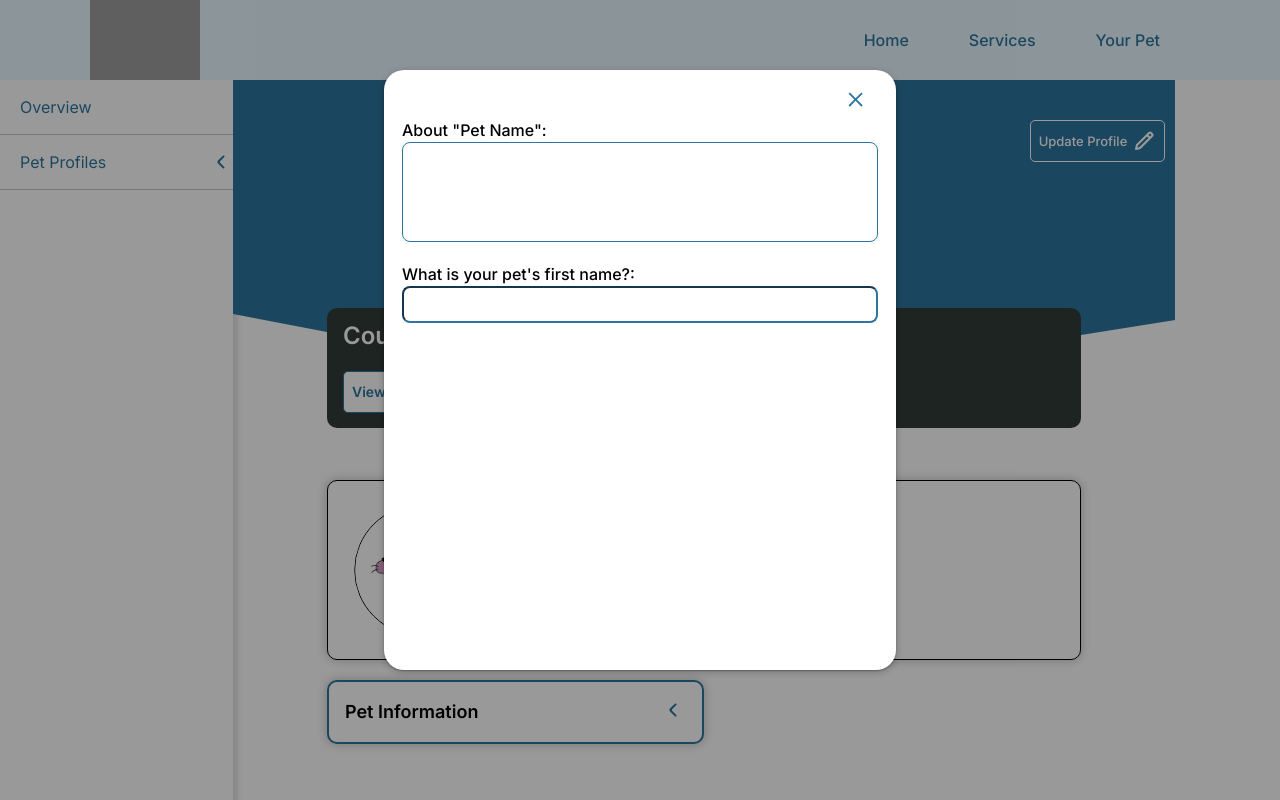
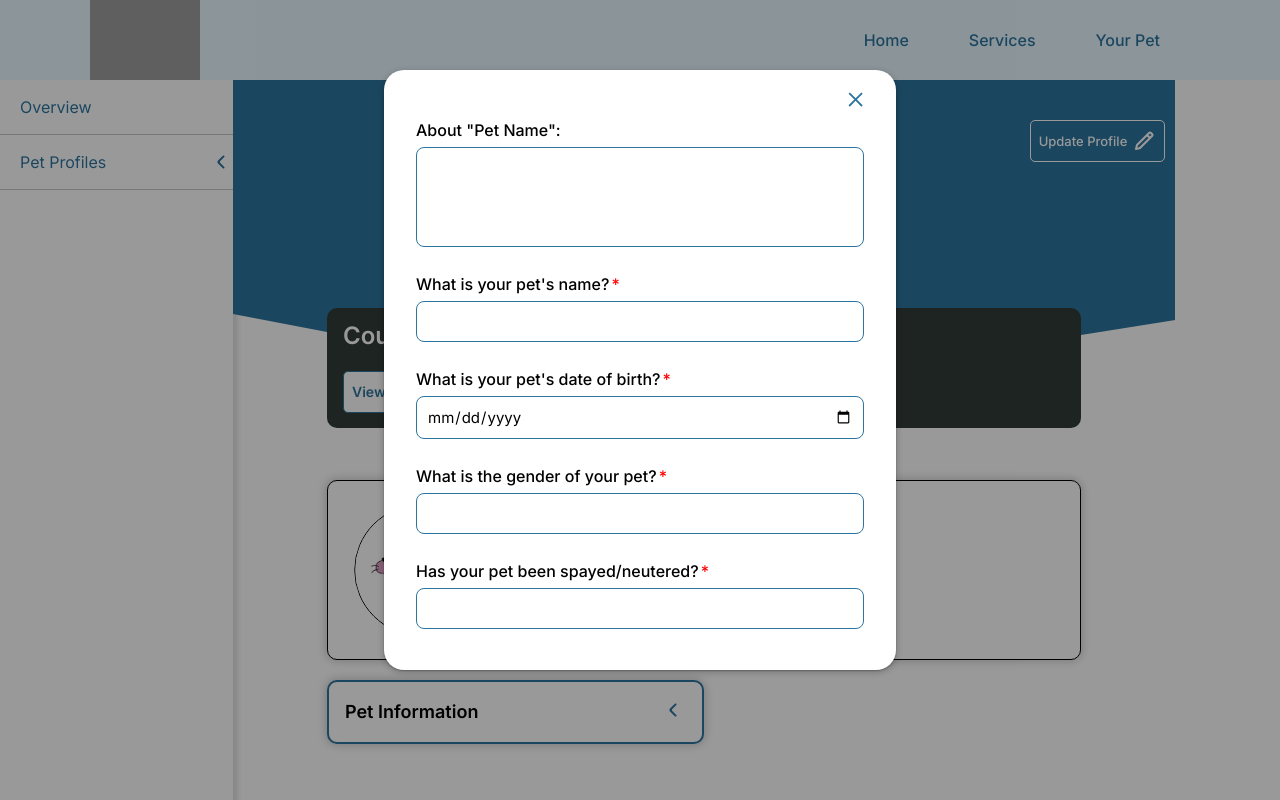
Before and after one commit to Stayer1231/PetHealthCareSystem_Frontend, a React (Vite) app in the folder PetHealthCareSystem/: page /your-pet/pet-profile/1 in a window 1280 px wide. Both pictures are taken after a click on the button "Update Profile". Shown: the top 800 px of the page. Built offline with nearby package versions, Linux system fonts and the light colour scheme; grey boxes are pictures that could not be loaded.

Commit message:
update: reset package, modal css, petprofile, ...

```diff
--- a/PetHealthCareSystem/src/Atomic Components/molecules/Modal/Modal.scss
+++ b/PetHealthCareSystem/src/Atomic Components/molecules/Modal/Modal.scss
@@ -119,7 +119,7 @@
 		height: 75%;
 
 		.modal-body {
-			padding: 0 10px 0 10px;
+			padding: 0 24px 0 24px;
 			min-height: 1%;
 			height: 90%;
 			overflow: auto;
--- a/PetHealthCareSystem/src/Atomic Components/organisms/PetManagement/PetProfile/PetProfile.jsx
+++ b/PetHealthCareSystem/src/Atomic Components/organisms/PetManagement/PetProfile/PetProfile.jsx
@@ -12,6 +12,8 @@ import {
 	AccordionItem,
 } from "../../../molecules/Accordion/Accordion";
 import { Modal, ModalBody, ModalHeader } from "../../../molecules/Modal/Modal";
+import { DatePicker, LocalizationProvider } from "@mui/x-date-pickers";
+import { AdapterDayjs } from "@mui/x-date-pickers/AdapterDayjs";
 
 function PetProfile() {
 	const [petProfileShow, setPetProfileShow] = useState(false);
@@ -159,20 +161,85 @@ function PetProfile() {
 				<ModalHeader />
 				<ModalBody>
 					<div className="pet-update-information-container">
+						{/* ABOUT PET */}
 						<div className="about-pet input-div">
-							<Text content={`About "Pet Name":`} />
+							<Text
+								content={`About "Pet Name":`}
+								className={"field-label"}
+							/>
 							<textarea
 								name=""
 								id=""
 								className="general-input-field"
 							></textarea>
 						</div>
-						<div className="pet-first-name input-div">
-							<Text content={`What is your pet's first name?:`} />
+
+						{/* PET NAME */}
+						<div className="pet-name input-div">
+							<Text
+								content={`What is your pet's name?`}
+								className={"field-label required-field"}
+							/>
 							<input
 								type="text"
 								className="general-input-field"
 							/>
+						</div>
+
+						{/* PET DOB */}
+						<div className="pet-dob input-div">
+							<Text
+								content={`What is your pet's date of birth?`}
+								className={"field-label required-field"}
+							/>
+							<input
+								type="date"
+								className="general-input-field"
+							/>
+						</div>
+
+						{/* PET GENDER */}
+						<div className="pet-gender input-div">
+							<Text
+								content={`What is the gender of your pet?`}
+								className={"field-label required-field"}
+							/>
+							<input
+								type="text"
+								className="general-input-field"
+							/>
+						</div>
+
+						{/* PET NEUTERED */}
+						<div className="pet-neutered input-div">
+							<Text
+								content={`Has your pet been spayed/neutered?`}
+								className={"field-label required-field"}
+							/>
+							<input
+								type="text"
+								className="general-input-field"
+							/>
+						</div>
+
+						{/* BTN CONTAINER */}
+						<div className="action-btn-container">
+							<div className="save-btn-container">
+								<Button
+									content="Save"
+									variant="filled"
+									className={"btn"}
+									onClick={closePetProfileModal}
+								/>
+							</div>
+							<div className="cancel-btn-container">
+								<Button
+									content="Cancel"
+									variant="transparent"
+									className={"btn"}
+									onClick={closePetProfileModal}
+								/>
+							</div>
 						</div>
 					</div>
 				</ModalBody>
@@ -182,3 +249,5 @@ function PetProfile() {
 }
 
 export default PetProfile;
+
+// ?sortBy=&sortOrder&findPropety&findValue&limit&skip
--- a/PetHealthCareSystem/src/Atomic Components/organisms/PetManagement/PetProfile/PetProfile.scss
+++ b/PetHealthCareSystem/src/Atomic Components/organisms/PetManagement/PetProfile/PetProfile.scss
@@ -190,27 +190,11 @@
 		}
 	}
 
-	.pet-update-information-container {
-		width: 100%;
-		display: flex;
-		flex-direction: column;
-		gap: 20px;
-
-		.input-div {
-			display: flex;
-			flex-direction: column;
-
-			& > textarea {
-				resize: none;
-				height: 100px;
-			}
-		}
-	}
-
+	// GENERAL INPUT FIELD
 	.general-input-field {
-		padding: 8px;
-		font-size: 14px;
-		border-color: var(--JELLY-BEAN); /* Change this to the color you want */
+		padding: 10px;
+		font-size: 15px;
+		border: 1px solid var(--JELLY-BEAN); /* Ensure border is defined */
 		border-radius: 8px;
 
 		&:focus-visible {
@@ -220,4 +204,46 @@
 			outline: none; /* Remove default outline */
 		}
 	}
+
+	.pet-update-information-container {
+		width: 100%;
+		display: flex;
+		flex-direction: column;
+		gap: 25px;
+
+		.input-div {
+			display: flex;
+			flex-direction: column;
+			border: none;
+
+			& > textarea {
+				resize: none;
+				height: 100px;
+			}
+		}
+
+		.field-label {
+			font-size: 16px;
+			font-weight: 500;
+			margin-bottom: 5px;
+		}
+
+		.required-field {
+			&::after {
+				margin-left: 2px;
+				content: "*";
+				color: red;
+			}
+		}
+
+		.action-btn-container {
+			display: flex;
+			flex-direction: column;
+			gap: 5px;
+
+			.btn {
+				width: 100%;
+			}
+		}
+	}
 }
--- a/PetHealthCareSystem/src/Atomic Components/organisms/Sidebar/Sidebar.jsx
+++ b/PetHealthCareSystem/src/Atomic Components/organisms/Sidebar/Sidebar.jsx
@@ -1,6 +1,6 @@
 import React, { useState } from "react";
 import "./Sidebar.scss";
-import { Link } from "react-router-dom";
+import { Link, useLocation } from "react-router-dom";
 import Text from "./../../atoms/Text/Text";
 import {
 	LeftArrowBracket,
@@ -9,6 +9,10 @@ import {
 
 function Sidebar() {
 	const [submenuActive, setSubmenuActive] = useState(false);
+	const location = useLocation();
+
+	const isActive = (path) => location.pathname === path;
+	const isSubmenuActive = (paths) => paths.some((path) => isActive(path));
 
 	// WHEN USER CLICK ON SUBMENU THEN SET THE ACTIVE TO TRUE
 	const PetProfileMenuClicked = () => {
@@ -18,20 +22,24 @@ function Sidebar() {
 	return (
 		<div className="sidebar-container">
 			<ul className="sidebar-items-list">
-				<Link to="overview">
+				<Link
+					to="overview"
+					className={`${isActive("/your-pet/overview") ? "active-tab" : ""}`}
+				>
 					<Text
 						content={"Overview"}
 						type={"subtitle"}
-						className={"item"}
+						className={`item`}
 						cursor={"pointer"}
 					/>
 				</Link>
+
 				{/* <Link to="pet-profiles"> */}
 				<div className="pet-profile-menu">
 					<div
 						className={`flex justify-between cursor-pointer profile-menu-${
 							submenuActive ? "active" : "inactive"
-						}`}
+						} ${isSubmenuActive}`}
 						onClick={PetProfileMenuClicked}
 					>
 						<Text
@@ -50,7 +58,12 @@ function Sidebar() {
 						}`}
 					>
 						<ul className="submenu-container">
-							<Link to="/your-pet/pet-profile/Id=1">
+							<Link
+								to="/your-pet/pet-profile/Id=1"
+								className={`${
+									isActive("/your-pet/pet-profile/Id=1") ? "active-sub-tab" : ""
+								}`}
+							>
 								<Text
 									content={"Courage"}
 									type={"subtitle"}
@@ -58,7 +71,12 @@ function Sidebar() {
 									cursor={"pointer"}
 								/>
 							</Link>
-							<Link to="/your-pet/pet-profile/Id=2">
+							<Link
+								to="/your-pet/pet-profile/Id=2"
+								className={`${
+									isActive("/your-pet/pet-profile/Id=2") ? "active-sub-tab" : ""
+								}`}
+							>
 								<Text
 									content={"Courage"}
 									type={"subtitle"}
--- a/PetHealthCareSystem/src/Atomic Components/organisms/Sidebar/Sidebar.scss
+++ b/PetHealthCareSystem/src/Atomic Components/organisms/Sidebar/Sidebar.scss
@@ -76,4 +76,16 @@ $arrow-rotation-inactive: 180deg;
 			}
 		}
 	}
+
+	.active-tab {
+		& > label {
+			font-weight: 550 !important;
+		}
+	}
+
+	.active-sub-tab {
+		& > label {
+			font-weight: 550 !important;
+		}
+	}
 }
--- a/PetHealthCareSystem/src/Atomic Components/pages/LoginPage/LoginPage.jsx
+++ b/PetHealthCareSystem/src/Atomic Components/pages/LoginPage/LoginPage.jsx
@@ -3,7 +3,7 @@ import "./LoginPage.scss";
 import { useNavigate, Link } from "react-router-dom";
 import Text from "../../atoms/Text/Text";
 import Button from "../../atoms/Button/Button";
-import { message, notification } from "antd";
+// import { message, notification } from "antd";
 
 const LoginPage = () => {
   const navigate = useNavigate();
```
Also changed, not shown: PetHealthCareSystem/package.json (+6 -2 lines), 1 other file (tests, documents, lock files or other folders).
